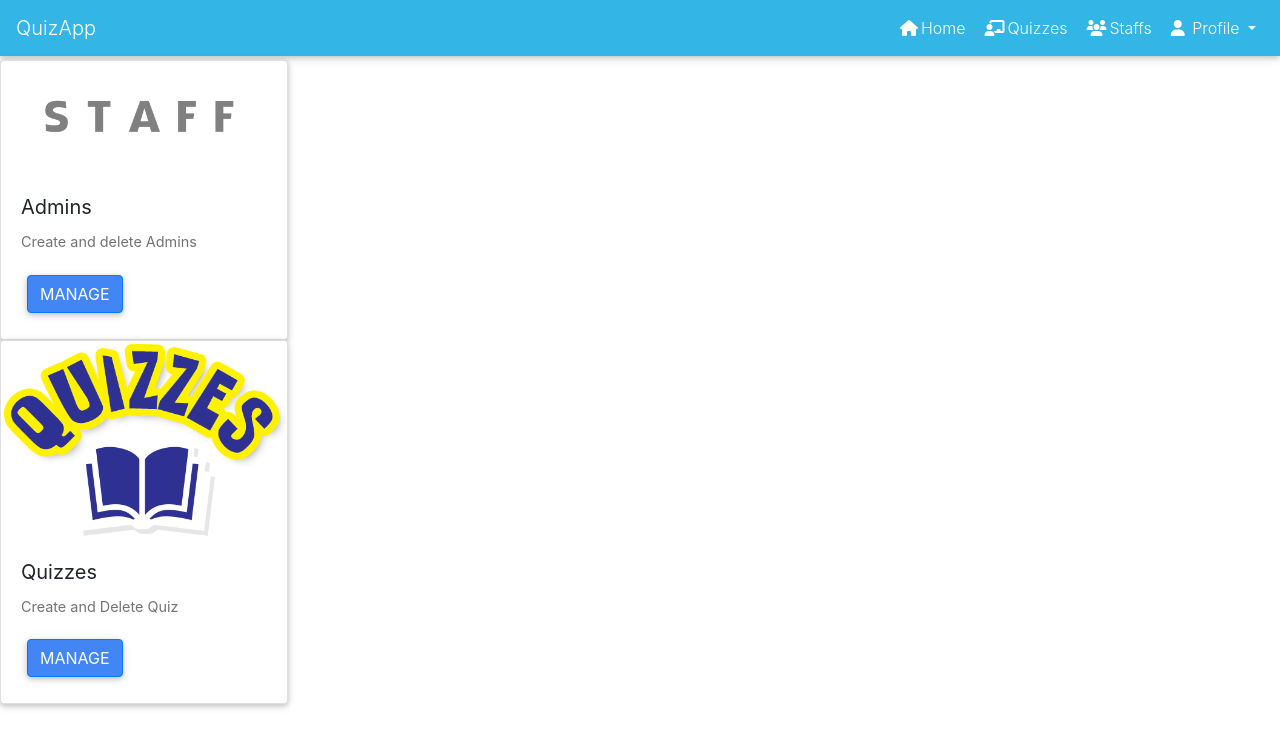
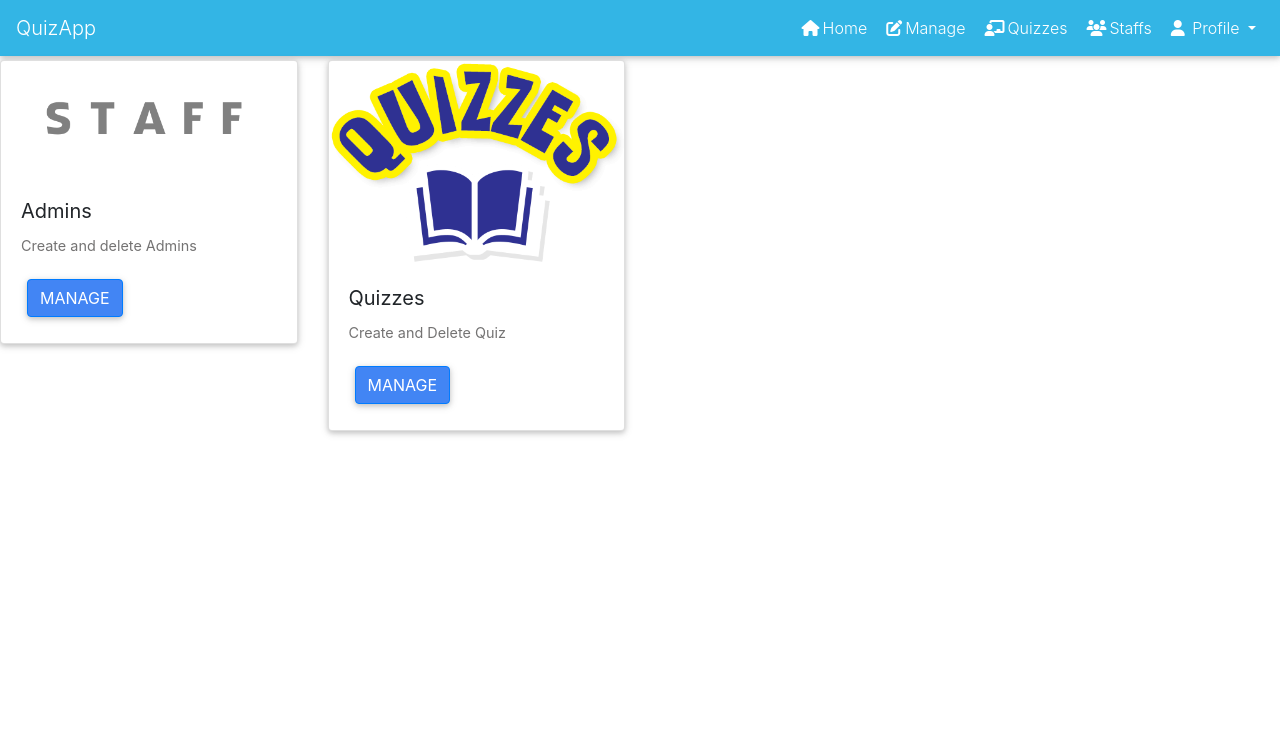
Before and after one commit to Sathiyanarayanan-M/quizApp_django, a Django app: page /staff/ in a window 1280 px wide. Shown: the top 748 px of the page. Run offline with Django 3.2, Linux system fonts and the light colour scheme; the visitor is signed in with stand-in values (Sample User, id 1); some libraries are stand-ins or nearby versions.

Commit message:
Staff_access created

```diff
--- a/authentication/templates/index.html
+++ b/authentication/templates/index.html
@@ -50,10 +50,17 @@
       </li>
       {% endif %}
       {% if user.is_authenticated %}
-      <li class="nav-item">
-        <a class="nav-link" href="/staff/quiz-list">
-          <i class="fas fa-chalkboard-teacher"></i>Quizzes</a>
-      </li>
+        {% if user.is_staff or user.is_superuser %}
+        <li class="nav-item">
+          <a class="nav-link" href="/staff/">
+            <i class="fas fa-edit"></i>Manage</a>
+        </li>
+        <li class="nav-item">
+          <a class="nav-link" href="/staff/quiz-list">
+            <i class="fas fa-chalkboard-teacher"></i>Quizzes</a>
+        </li>
+        {% endif %}
+
         {% if user.is_superuser %}
           <li class="nav-item">
             <a class="nav-link" href="/staff/staff-list">
--- a/quiz/templates/admin/staff_console.html
+++ b/quiz/templates/admin/staff_console.html
@@ -1,7 +1,43 @@
 {% extends 'index.html' %}
 {% block content %}
 {% load static %}
-<div class="card" style="width: 18rem;">
+<div class="row row-cols-1 row-cols-md-4">
+    <div class="col mb-4 ">
+      <div class="card h-70">
+        <div class="view overlay">
+          <img class="card-img-top" src="{% static 'images/staff.png' %}"
+            alt="Card image cap">
+          <a href="#">
+            <div class="mask rgba-white-slight"></div>
+          </a>
+        </div>
+        <div class="card-body">
+          <h5 class="card-title">Admins</h5>
+          <p class="card-text">Create and delete Admins</p>
+          <a href="staff-list" class="btn btn-primary">Manage</a>
+        </div>
+      </div>
+    </div>
+    <div class="col mb-4 ">
+      <div class="card h-100">
+        <div class="view overlay">
+          <img class="card-img-top" src="{% static 'images/quizzes.png' %}"
+            alt="Card image cap">
+          <a href="#">
+            <div class="mask rgba-white-slight"></div>
+          </a>
+        </div>
+        <div class="card-body">
+          <h5 class="card-title">Quizzes</h5>
+      <p class="card-text">Create and Delete Quiz</p>
+      <a href="quiz-list" class="btn btn-primary">Manage</a>
+        </div>
+      </div>
+    </div>
+  </div>
+
+  {% endblock %}
+  <!-- <div class="card" style="width: 18rem;">
     <img class="card-img-top" src="{% static 'images/staff.png' %}" alt="Card image cap">
     <div class="card-body">
       <h5 class="card-title">Admins</h5>
@@ -16,5 +52,4 @@
       <p class="card-text">Create and Delete Quiz</p>
       <a href="quiz-list" class="btn btn-primary">Manage</a>
     </div>
-  </div>
-  {% endblock %}
+  </div> -->
--- a/quiz/urls.py
+++ b/quiz/urls.py
@@ -1,5 +1,5 @@
 from django.urls import path
-from .views import QuizView
+from .views import QuizView,QuizPlayers
 
 urlpatterns = [
     path('',QuizView.admin_console,name='staff'),
@@ -8,4 +8,5 @@
     path('quiz-list/',QuizView.quizlist,name='quiz-list'),
     path('staff-list/',QuizView.staflist,name='staff-list'),
     path('delete-quiz/<str:quiz_id>/',QuizView.delete_quiz,name='delete-quiz'),
+    path('restricted_access',QuizPlayers.restricted_access,name='restricted_access'),
 ]
--- a/quiz/views.py
+++ b/quiz/views.py
@@ -1,30 +1,33 @@
 from django.shortcuts import render,redirect
-from django.contrib.auth.decorators import login_required
+from django.contrib.auth.decorators import login_required,user_passes_test
+from django.contrib.admin.views.decorators import staff_member_required
 from django.core import serializers
 from django.http import HttpResponse
 from .models import Questions,QuizModel
 
 # Create your views here.
-@login_required
 class QuizView:
+    @login_required
     def dashboard(request):
         return render(request,'dashboard.html')
 
+    @user_passes_test(lambda u: (u.is_staff and u.is_active),login_url='restricted_access')
     def admin_console(request):
         if request.user.is_staff:
             return render(request,'admin/staff_console.html')
         else:
             return HttpResponse("<script>alert('Unauthorized Usage'); window.location.href = '/dashboard';</script>")
 
+    @user_passes_test(lambda u: (u.is_superuser),login_url='restricted_access')
     def create_staff(request):
         if request.user.is_superuser:
             if request.method == 'POST':
-
                 return HttpResponse('post staff')
             return render(request,'admin/create_staff.html')
         else:
             return HttpResponse("<script>alert('Unauthorized Usage'); window.location.href = '/dashboard';</script>")
 
+    @user_passes_test(lambda u: (u.is_active and u.is_staff),login_url='restricted_access')
     def create_quiz(request):
         if request.user.is_staff:
             if request.method == 'POST':
@@ -47,13 +50,25 @@
                 return render(request,'admin/create_quiz.html',{"range":range(10)})
         else:
             return HttpResponse("<script>alert('Unauthorized Usage'); window.location.href = '/dashboard';</script>")
-
+    @user_passes_test(lambda u: (u.is_active and u.is_staff),login_url='restricted_access')
     def quizlist(request):
         return render(request,'admin/quiz_list.html',{"quizzes_list":QuizModel.objects.all()})
 
+    @user_passes_test(lambda u: (u.is_staff and u.is_active) ,login_url='restricted_access')
     def staflist(request):
         return render(request,'admin/staff_list.html')
 
+    @user_passes_test(lambda u: (u.is_active and u.is_staff),login_url='restricted_access')
     def delete_quiz(request,quiz_id):
         QuizModel.objects.get(id=quiz_id).delete()
         return redirect('/staff/quiz-list')
+
+class QuizPlayers:
+    def restricted_access(request):
+        if request.user.is_active and request.user.is_authenticated:
+            if request.user.is_staff:
+                return HttpResponse("<script>alert('Unauthorized Usage'); window.location.href = '/staff/';</script>")
+            else:
+                return HttpResponse("<script>alert('Unauthorized Usage'); window.location.href = '/dashboard/';</script>")
+        else:
+            return HttpResponse("<script>alert('Unauthorized Usage'); window.location.href = '/login/';</script>")
```
